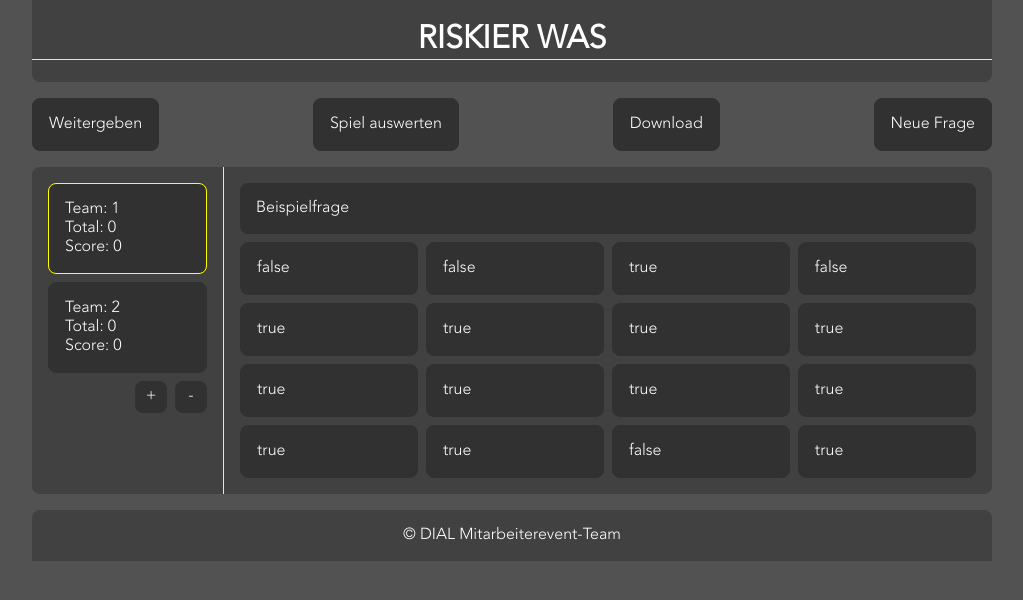
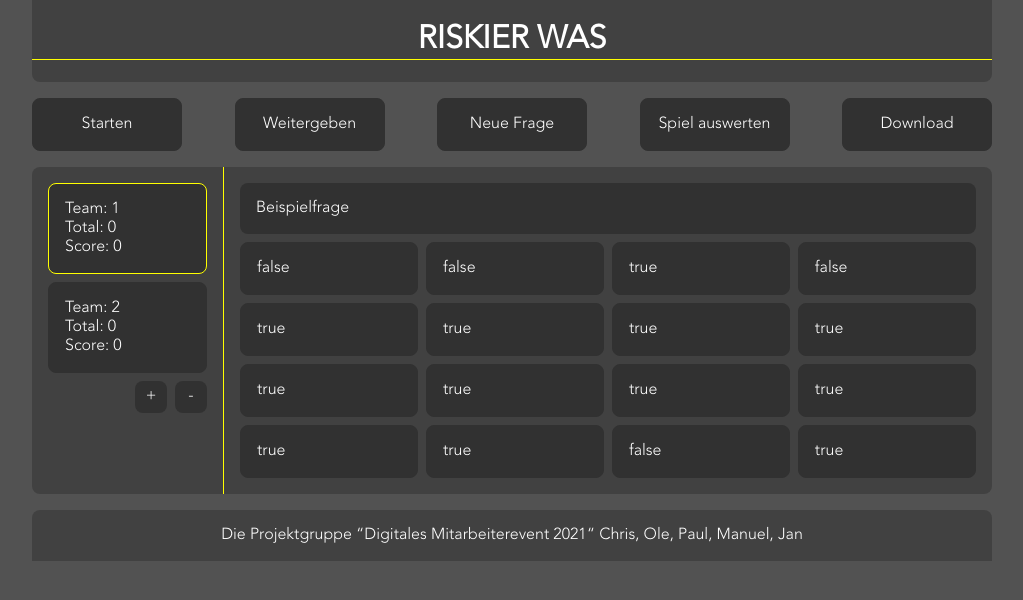
Before and after one commit to paulpreuss/RiskierWas, an Angular app: page / in a window 1280 px wide. Shown: the top 600 px of the page, without its empty margins (128-1151 px from the left). Built offline with nearby package versions, Linux system fonts and the light colour scheme.

Commit message:
new menu

```diff
--- a/src/app/_template/template-footer/template-footer.component.html
+++ b/src/app/_template/template-footer/template-footer.component.html
@@ -1,5 +1,7 @@
 <div class="frame">
     <div class="container">
-        <div>&copy; DIAL Mitarbeiterevent-Team</div>
+        <div>Die Projektgruppe “Digitales Mitarbeiterevent 2021“
+            Chris, Ole, Paul, Manuel, Jan
+            </div>
     </div>
 </div>
--- a/src/app/page-game/page-game.component.html
+++ b/src/app/page-game/page-game.component.html
@@ -1,9 +1,10 @@
 <div class="frame">
     <div class="controls">
+        <div (click)="overrideScore(); goToNextGroup()">Starten</div>
         <div (click)="overrideScore(); goToNextGroup()">Weitergeben</div>
+        <div (click)="goToNextQuestion()">Neue Frage</div>
         <div (click)="finishGame()">Spiel auswerten</div>
         <a class="btn btn-clear" title="Download JSON" [href]="uri" download="download.json">Download</a>
-        <div (click)="goToNextQuestion()">Neue Frage</div>
     </div>
     <div class="container">
         <div class="col20">
--- a/src/app/page-game/page-game.component.sass
+++ b/src/app/page-game/page-game.component.sass
@@ -18,6 +18,8 @@
             margin-bottom: 1rem
             color: white
             text-decoration: none
+            text-align: center
+            width: 150px
             transition: all 200ms
 
             &:hover
--- a/src/app/page-game/page-game.component.ts
+++ b/src/app/page-game/page-game.component.ts
@@ -1931,8 +1931,13 @@ export class PageGameComponent implements OnInit {
         }
         ],
         answersCorrect: 12
+      },
+      {
+        id: 21,
+        label: 'Vielen Dank fürs spielen!',
+        answers: [],
+        answersCorrect: 12
       }
-
     ];
   }
 }
```
